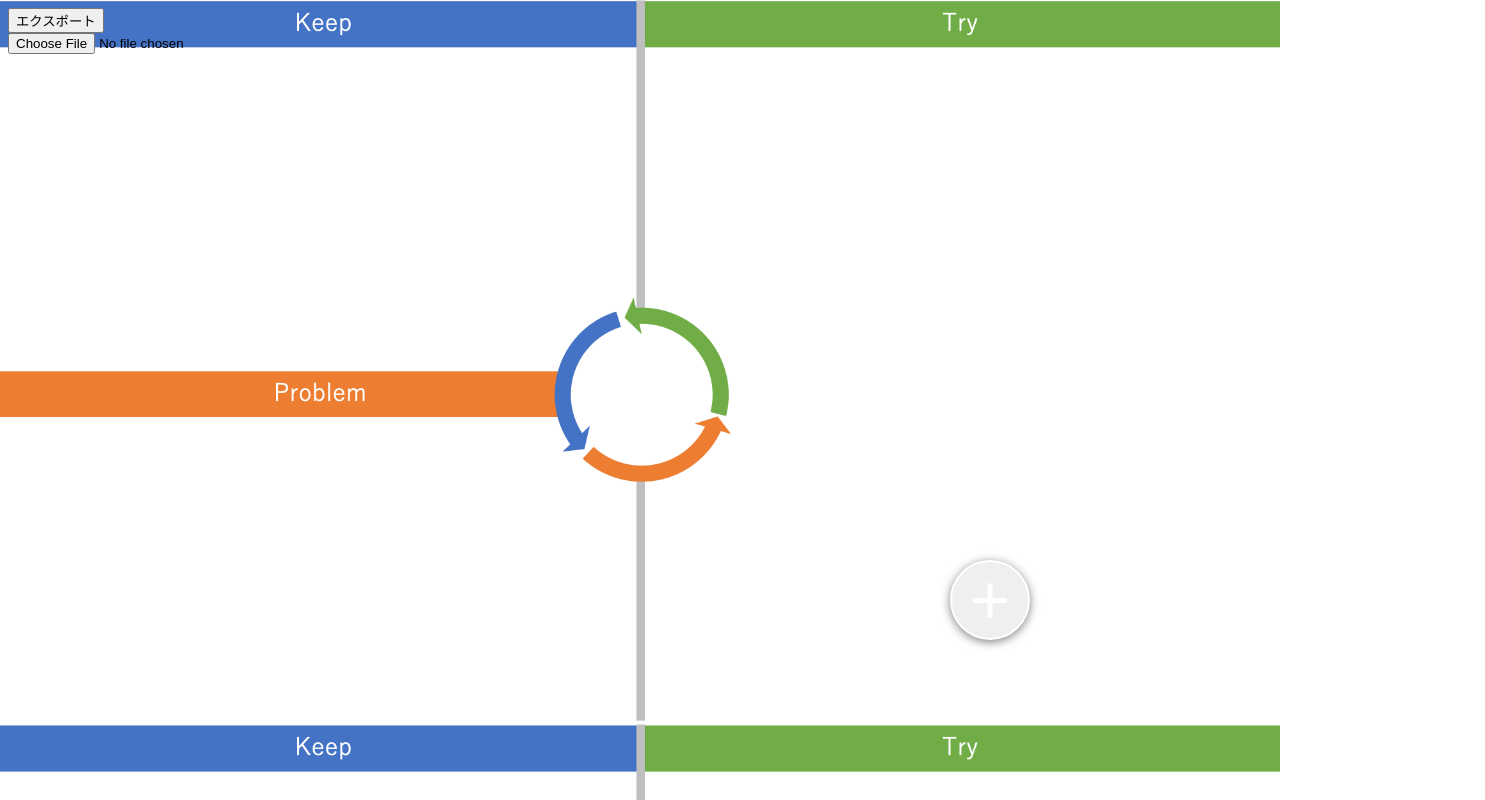
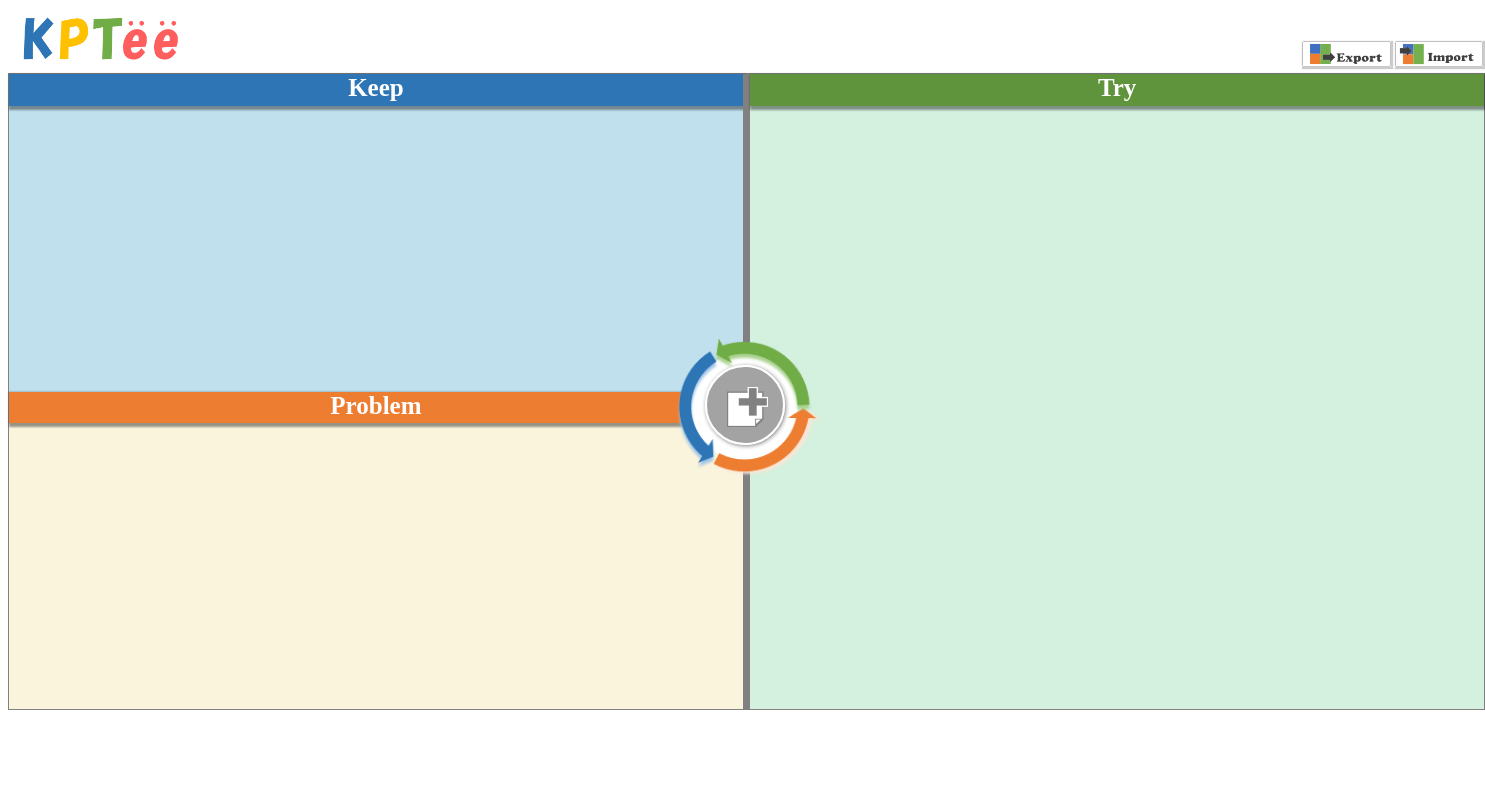
Before and after one commit to tart-project/KPTee, a plain HTML site: page index.html in a window 1280 px wide. Shown: the whole page, 1485 px wide, since content can reach past the window. Drawn offline with Linux system fonts and the light colour scheme.

Commit message:
release1

```diff
--- a/index.css
+++ b/index.css
@@ -16,95 +16,187 @@
 
 .textarea{
     border:none;
-    height: 200px;
-    width: 200px;
-
+    height: 100px;
+    width: 100px;
+    border-radius: 2%;
+    box-shadow: 1px 1px 4px gray;
 }
 
-body {
-    background-image: url("background-image.jpg");
-    background-size: cover;
-}
-
-
-
 #cardCreationButton {/*円の部分*/
+    position: absolute;
     display: block;
+    z-index: 10;
     width: 80px;
     height: 80px;
-    text-align: center;
-    border-radius: 50%;/*角丸く*/
-    transition: .3s;/*滑らかな動きに*/
-    box-shadow: 0 2px 10px rgba(0,0,0,0.5);
+    border-radius: 50%;
+    transition: .3s;
+    box-shadow: 1px 1px 4px gray;
     position:absolute;
-    top:560px;
-    left: 950px;
+    top: 365px;
+    left: 705px;
     color: white;
     line-height: 56px;
     font-size: 70px;
-    text-align:  center;
     border-color:white;
     border-style: solid;
     border-width: 2px;
+    padding: 0;
+    background-color: #818181b9;
 }
 
-#cardCreationButton:hover {/*ホバー時の影*/
-	opacity:0.8;
-}
-
-#cardCreationButton:active {/*クリック時の動き*/
-	-webkit-transform: translate(0,2px);
-	-moz-transform: translate(0,2px);
-	transform: translate(0,2px);
-	border-bottom:none;
+img.cardCreationButtonImg {
+    widows: 40px;
+    height:40px;
+    position:absolute;
+    top: 20px;
+    left: 20px;
 }
 
 .changeColorButton{
+    width: 20px;
+    height: 20px;
     position:relative;
-    bottom: 35px;
+    bottom: 24px;
     left: 2px;
-    border-radius: 50%;                 /* 角丸指定 */
-    text-align:  center;
-    color: white;
+    border-radius: 50%;
     border-color:white;
     border-style: solid;
     border-width: 2px;
+    box-shadow: 1px 1px 4px gray;
+    vertical-align:top;
+}
+
+.deleteCardButton{
+    width: 20px;
+    height: 20px;
+    position:relative;
+    bottom: 24px;
+    left: 10px;
+    color: white;
+    border-radius: 50%;
+    border-color:white;
+    border-style: solid;
+    border-width: 2px;
+    box-shadow: 1px 1px 4px gray;
+    padding: 0;
+    background-color: #e7e7e7;
+    vertical-align:top;
     font-size: 10px;
     font-weight: 900;
 }
-
-.changeColorButton:hover {
-    opacity:0.8;
+/*ヘッダコンテナ*/
+.headerContainer {
+    display: block;
+    width: 1475px;/*1465*/
+    height: 65px;/*735*/
 }
 
-.changeColorButton:active {
-    -webkit-transform: translate(0,2px);
-    -moz-transform: translate(0,2px);
-    transform: translate(0,2px);
-    border-bottom:none;
+/*ロゴ画像*/
+.logo {
+    margin: -15px;
+    width: 15%;
+    text-align: left;
 }
 
-.deleteCardButton{
-    position:relative;
-    bottom: 35px;
-    left: 10px;
-    border-radius: 50%;                 /* 角丸指定 */
-    text-align:  center;
-    color: white;
-    border-color:white;
-    border-style: solid;
-    border-width: 2px;
-    font-size: 10px;
-    font-weight: 900;
+/*ツール欄*/
+.tools {
+    height: 50px;
+    margin-top: -45px;
+    text-align: right;
 }
 
-.deleteCardButton:hover {
-    opacity:0.8;
+/*ツールアイコン*/
+.toolIcon {
+    width: 6%;
+    height: auto;
+    box-shadow: 1px 1px 1px 1px rgba(0,0,0,0.2);
 }
 
-.deleteCardButton:active {
-    -webkit-transform: translate(0,2px);
-    -moz-transform: translate(0,2px);
-    transform: translate(0,2px);
-    border-bottom:none;
+/*アイコンの画像ホバー用*/
+.toolIcon:hover {
+    background-color: rgb(245, 240, 240);
+  }
+
+/*KPTエリアコンテナ*/
+.kpteeContainer {
+    display: block;
+    border: 1px gray solid;
+    width: 1475px;/*1465*/
+    height: 635px;/*735*/
+    font-size: 0;
 }
+
+/*左半分コンテナ*/
+.leftBox {
+    display: inline-block;
+    vertical-align: top;
+    width: 49.75%;
+    height: 100%;
+}
+
+/*右半分コンテナ*/
+.rightBox {
+    display: inline-block;
+    vertical-align: top;
+    width: 49.75%;
+    height: 100%;
+}
+
+/*中央線コンテナ*/
+.centerLineBox {
+    display: inline-block;
+    vertical-align: top;
+    width: 0.5%;
+    height: 100%;
+    background-color: gray;
+}
+
+/*Keepエリア*/
+.keepAreaBox {
+    display: block;
+    width: 100%;
+    height: 50%;
+	background-color: #47a4c957;
+}
+
+/*Tryエリア*/
+.tryAreaBox {
+    display: block;
+    width: 100%;
+    height: 100%;
+    background-color: rgba(95, 204, 137, 0.274);
+}
+/*Problemエリア*/
+.problemAreaBox {
+    display: block;
+    width: 100%;
+    height: 50%;
+    background-color: rgba(235, 207, 113, 0.24);
+}
+
+/*タイトルエリア*/
+.titleAreaBox {
+    font-weight:bold;
+    text-align:center;
+    display: block;
+    width: 100%;
+    font-size: 25px;
+    color: white;
+    box-shadow: 2px 2px 2px 2px rgba(0,0,0,0.4);
+}
+
+/*中央エリア*/
+.centerBox {
+    display: block;
+}
+
+/*中央エリア*/
+.centerCircle{
+    position: absolute;
+    display: block;
+    width: 150px;
+    height: auto;
+    top: 338px;
+    left: 675px;
+    z-index: 5;
+}
--- a/index.html
+++ b/index.html
@@ -1,5 +1,6 @@
 <!DOCTYPE html>
 <html lang="ja">
+
 <head>
   <title>KPTee</title>
   <meta charset="utf-8">
@@ -8,22 +9,62 @@
 </head>
 
 <body>
+
+  <div class="headerContainer">
+
+    <img src="logo.png" class="logo">
+    <div class="tools">
+      <!-- エクスポートボタン -->
+      <a id="linkTagToGetCardsFile" type="button" onclick="exportCardsInfo()" style="text-decoration: none;">
+        <image src="export.png" id="linkTagTogetcardsFileButton" class="toolIcon">
+      </a>
+
+      <!-- インポートボタン -->
+      <label for="importFileButton">
+        <img src="import.png" class="toolIcon" />
+      </label>
+
+      <form id="formTagForImport">
+        <input id="importFileButton" type="file" onclick="importCardsInfo()" style=display:none>
+      </form>
+    </div>
+  </div>
+
+  <div class="kpteeContainer">
     <!-- カード生成場所 -->
     <div id="cardCreationArea"></div>
+
+    <div class="leftBox">
+      <div class="keepAreaBox">
+        <div class="titleAreaBox" style="height: 10%; background-color:#2e75b6;">
+          Keep
+        </div>
+      </div>
+      <div class="problemAreaBox">
+        <div class="titleAreaBox" style="height: 10%; background-color:#ed7d31">
+          Problem
+        </div>
+      </div>
+    </div>
+    <div class="centerLineBox">
+      <div class="centerBox">
+        <img src="circle.png" class="centerCircle">
         <!-- カード作成ボタン -->
         <button type="button" onclick="createCard()" id="cardCreationButton">
-      +
+          <img src="create-card-icon.png" class="cardCreationButtonImg">
         </button>
-    <!-- エクスポートボタン -->
-    <a id="linkTagToGetCardsFile" type="button" onclick="exportCardsInfo()">
-      <button type="button" id="linkTagTogetcardsFileButton">
-        エクスポート
-      </button>
-    </a>
-    <!-- インポートボタン -->
-    <form id="formTagForImport">
-      <input id="importFileButton" type="file" onclick="importCardsInfo()" />
-    </form>
+      </div>
+    </div>
+    <div class="rightBox">
+      <div class="tryAreaBox">
+        <div class="titleAreaBox" style="height: 5%; background-color:#60943c;">
+          Try
+        </div>
+      </div>
+    </div>
+  </div>
+
   <script src="main.js"></script>
 </body>
+
 </html>
```
Also changed, not shown: main.js (+6 -6 lines), background-image.jpg (deleted), circle.png (added), create-card-icon.png (added), export.png (added), import.png (added), logo.png (added). Lines whose indentation alone changed are shown as unchanged.
